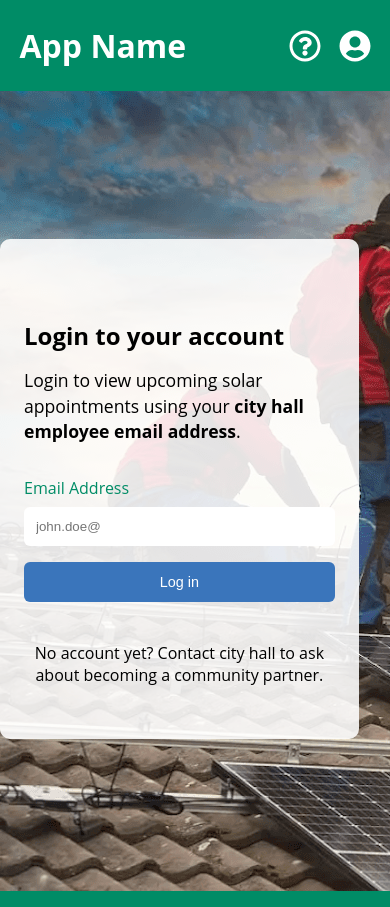
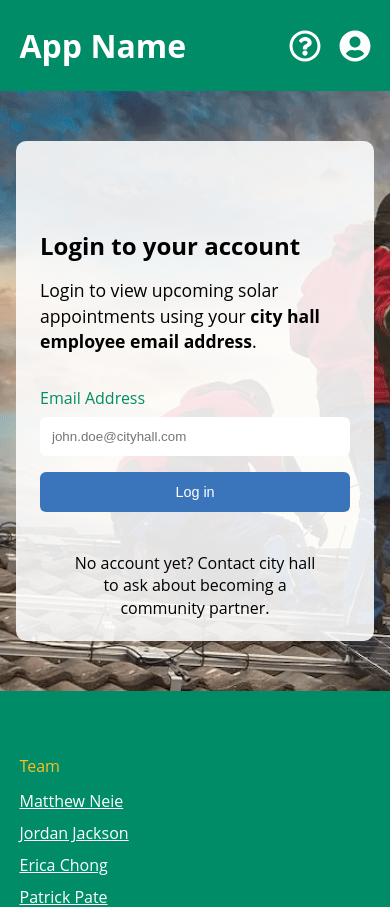
Before and after one commit to chingu-voyages/v52-tier2-team-26, a React (Create React App) app in the folder v52-tier2-team-26/: page /login in a window 390 px wide. Shown: the top 907 px of the page. Built offline with nearby package versions, Linux system fonts and the light colour scheme.

Commit message:
Finished styles for AdminLogin page. Created Desktop and Mobile styles for this page.

```diff
--- a/v52-tier2-team-26/src/App.css
+++ b/v52-tier2-team-26/src/App.css
@@ -23,7 +23,8 @@ body {
 }
 
 #root {
-  flex-grow: 1; /* Keep App width consistent across components */
+  flex-grow: 1;
+  /* Keep App width consistent across components */
   /* Center align app */
   display: flex;
   justify-content: center;
@@ -33,7 +34,8 @@ body {
 .App {
   width: 100%;
   max-width: 1400px;
-  /* height: 100vh; */ /* Removed for now to adjust other Component heights */
+  /* height: 100vh; */
+  /* Removed for now to adjust other Component heights */
   display: flex;
   flex-direction: column;
   justify-content: flex-start;
@@ -79,7 +81,8 @@ body {
 }
 
 svg {
-  display: block; /* Remove extra whitespace on bottom */
+  display: block;
+  /* Remove extra whitespace on bottom */
   margin-right: 1.1rem;
   font-size: 1.75rem;
   color: white;
@@ -109,7 +112,8 @@ svg {
 .Missing,
 .AdminLogin {
   width: 100%;
-  flex-grow: 1; /* grow vertically to fill space */
+  flex-grow: 1;
+  /* grow vertically to fill space */
   /* Sticky footer */
   /* overflow-y: auto;  */
 }
@@ -133,7 +137,7 @@ svg {
 }
 
 .AdminLogin h2 {
-  margin: 1rem 0;
+  margin: 1.5rem 0 1rem 0;
 }
 
 .AdminLogin p {
@@ -173,6 +177,7 @@ svg {
 
 p.no-account {
   margin-top: 2.5rem;
+  padding: 0 2rem;
   text-align: center;
   font-size: 1rem;
   line-height: 1.4rem;
@@ -297,12 +302,27 @@ form.email-sign-up {
 
 /* ==== TABLET MEDIA QUERIES ===== */
 @media (max-width: 700px) {
+
+  /* ===== Admin Login Page Styles ====== */
+  .AdminLogin {
+    display: flex;
+    justify-content: center;
+    align-items: center;
+    /* Height of background img */
+    height: 700px;
+  }
+
+  .login-wrapper {
+    position: static;
+  }
+
+  /* ===== Footer Styles ====== */
   .top-footer-section {
     display: flex;
     flex-direction: column;
   }
 
-  .top-footer-section > div {
+  .top-footer-section>div {
     margin-bottom: 1.75rem;
   }
 
@@ -326,10 +346,25 @@ form.email-sign-up {
   .email-sign-up input::placeholder {
     color: white;
   }
+
+  .bottom-footer-section {
+    justify-content: center;
+  }
 }
 
 /* ==== MOBILE MEDIA QUERIES ===== */
 @media (max-width: 480px) {
+
+  /* ===== Admin Login Page Styles ====== */
+  .AdminLogin {
+    /* Height of background img */
+    height: 600px;
+  }
+
+  .login-wrapper {
+    margin: 1rem;
+  }
+
   .admin-wrapper svg {
     font-size: 2rem;
   }
@@ -338,6 +373,7 @@ form.email-sign-up {
     margin: 0;
   }
 
+  /* ===== Footer Styles ====== */
   .bottom-footer-section .bottom-links {
     flex-direction: column;
     align-items: flex-start;
--- a/v52-tier2-team-26/src/components/UserLogin.jsx
+++ b/v52-tier2-team-26/src/components/UserLogin.jsx
@@ -46,7 +46,7 @@ const UserLogin = () => {
             <input
               id="email"
               type="email"
-              placeholder="john.doe@"
+              placeholder="john.doe@cityhall.com"
               onChange={(e) => setEmail(e.target.value)}
               required
             />
```
